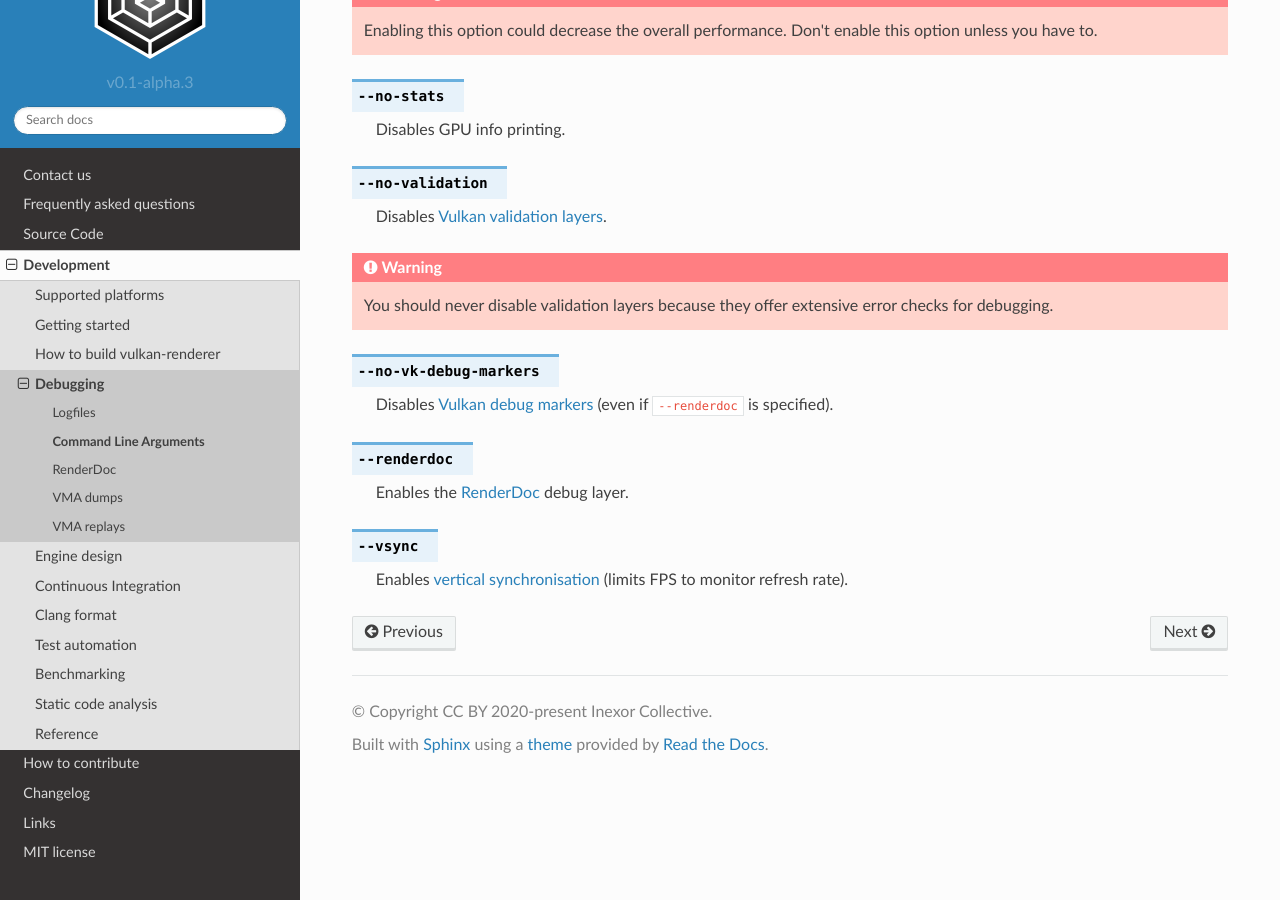
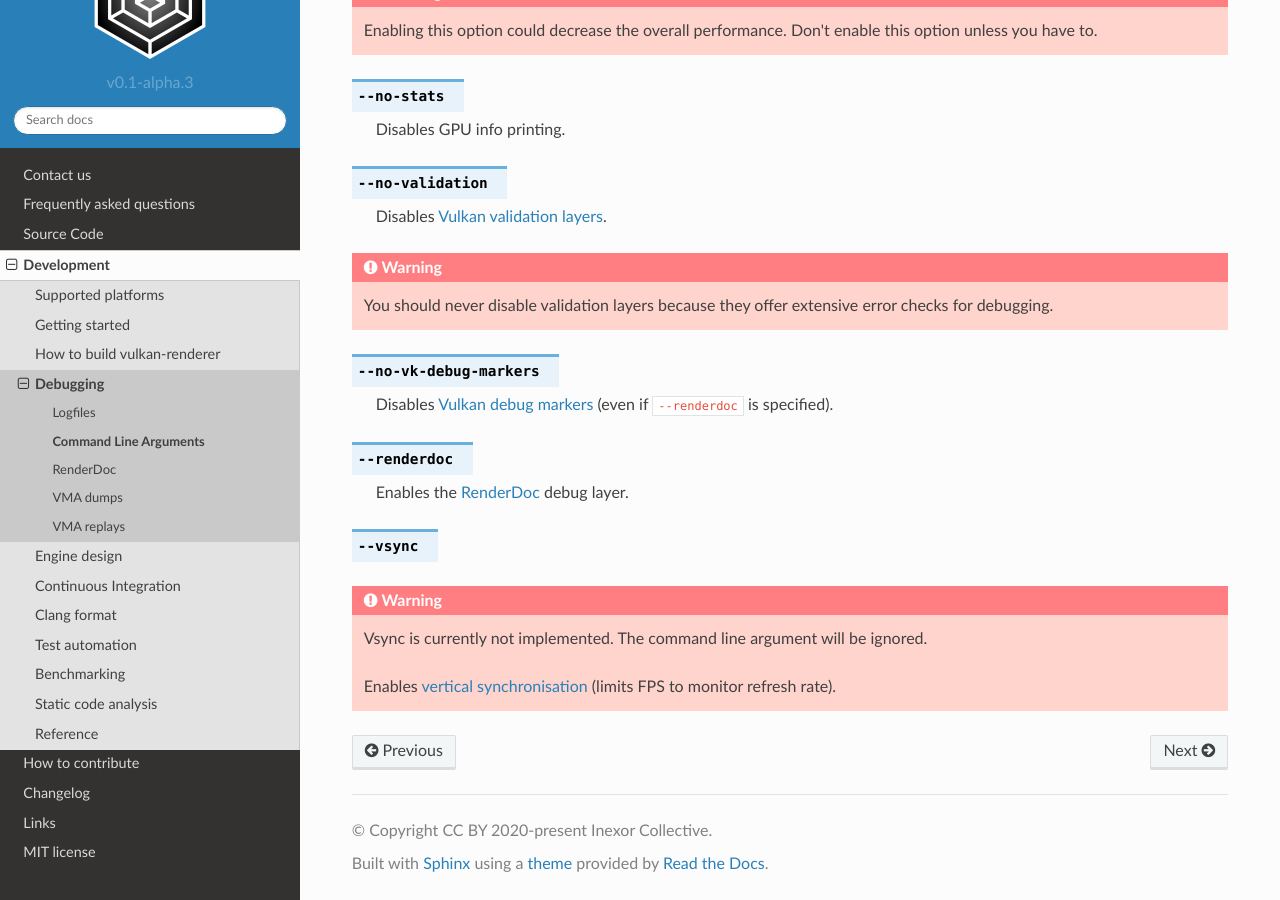
Before and after one commit to inexorgame/vulkan-renderer, a Sphinx documentation site: the page built from documentation/source/development/debugging/cla.rst, in a window 1280 px wide and 900 px high, scrolled down 505 px. Built offline with Sphinx 7.4.7 and the Read the Docs theme 2.0.0, drawn with Linux system fonts in a browser that asks for light colours; pages that are not in the unit, such as notebooks, are missing from menus.

Commit message:
[wiki] Added Iceflower's requested changes: mention that vsync is not implemented currently on command line arguments page.
Signed-off-by: Johannes <johannesschneider@outlook.com>

```diff
--- a/documentation/source/development/debugging/cla.rst
+++ b/documentation/source/development/debugging/cla.rst
@@ -35,4 +35,6 @@ You can start vulkan-renderer with the following command line arguments:
 
 .. option:: --vsync
 
+.. warning:: Vsync is currently not implemented. The command line argument will be ignored.
+
     Enables `vertical synchronisation <https://en.wikipedia.org/wiki/Analog_television#Vertical_synchronization>`__ (limits FPS to monitor refresh rate).
```
